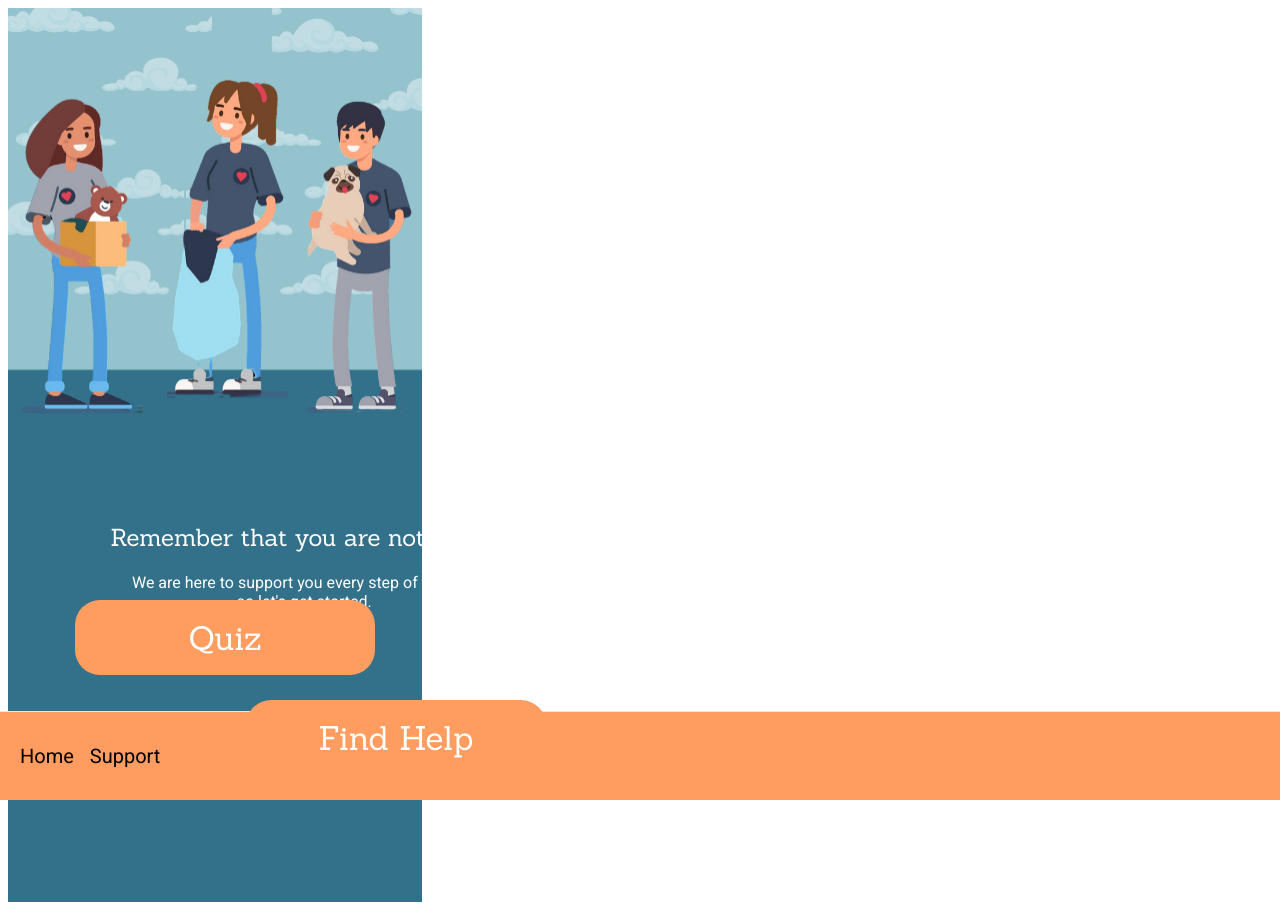
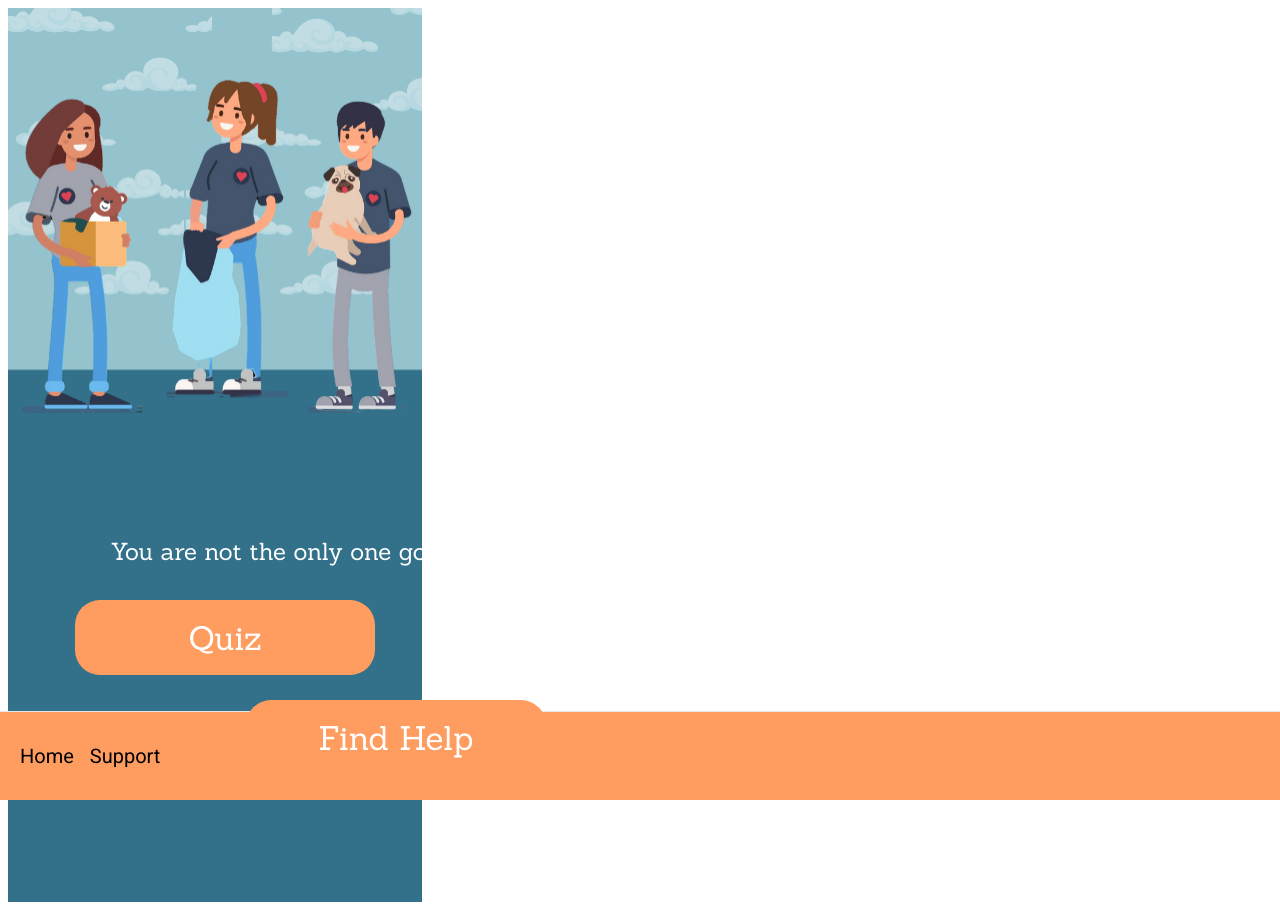
Before and after one commit to kcameron37/MDIA2019-project, a Next.js app: page /homePage in a window 1280 px wide. Built offline with nearby package versions, Linux system fonts and the light colour scheme; a web font is replaced by a local one.

Commit message:
style updates to home page

```diff
--- a/pages/homePage.js
+++ b/pages/homePage.js
@@ -18,8 +18,8 @@ export default function HomePage() {
       <div className={styles.main}>
       <Navbar/>
       <div className={styles.container}>
-      <h2> Remember that you are not alone.</h2>
-      <h3> We are here to support you every step of the way <br></br>so let's get started.</h3>
+        <h1>Open Doors</h1>
+      <h2> You are not the only one going through this. So let's get started and find support.</h2>
       </div>
 
       <div className={styles.infoBackground}>
--- a/styles/homepage.module.css
+++ b/styles/homepage.module.css
@@ -1,6 +1,6 @@
 .container{
 position: fixed;
-top: 400px;
+top: 350px;
 color: white;
 margin: 8%;
 text-align: center;
```
